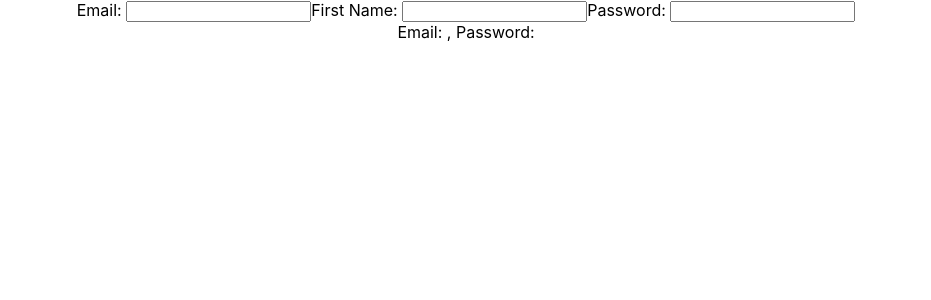
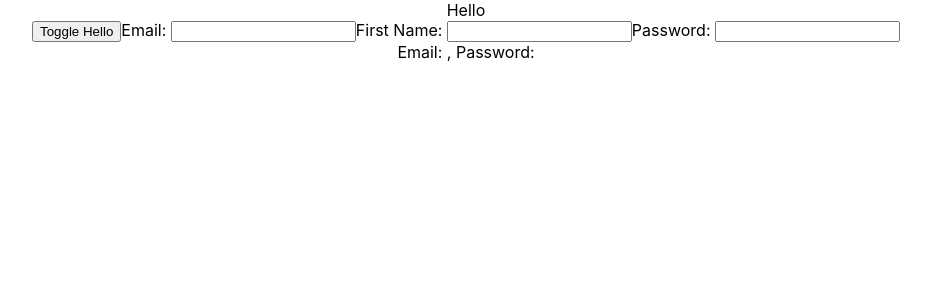
Before and after one commit to nilanshu96/react-hooks-tutorial, a React (Create React App) app: page / in a window 1280 px wide. Shown: the top 300 px of the page, without its empty margins (174-1105 px from the left). Built offline with nearby package versions, Linux system fonts and the light colour scheme.

Commit message:
tested and added info on cleanup function

```diff
--- a/src/App.js
+++ b/src/App.js
@@ -1,18 +1,25 @@
-import { useEffect } from 'react';
+import { useEffect, useState } from 'react';
 import useForm from './useForm';
+import Hello from './Hello';
 
 import './App.css';
 
 function App() {
 
   const [values, handleChange] = useForm({ email: "", password: "", firstName: "" });
+  const [showHellow, toggleHello] = useState(true);
 
   useEffect(() => {
     console.log("render");
-  }, []);
+    return(() => {
+      console.log("re-render / unmount");
+    })
+  }, [values.email]);
 
   return (
     <div className="App">
+      {showHellow && <Hello/>}
+      <button onClick={() => toggleHello(!showHellow)}>Toggle Hello</button>
       Email: <input name="email" value={values.email} onChange={handleChange}></input>
       First Name: <input name="firstName" value={values.firstName} onChange={handleChange}></input>
       Password: <input type="password" name="password" value={values.password} onChange={handleChange}></input>
--- /dev/null
+++ b/src/Hello.js
@@ -0,0 +1,16 @@
+import { useEffect } from 'react';
+
+const Hello = () => {
+
+    useEffect(() => {
+        return () => {
+            console.log("hello unmounted");
+        }
+    }, []);
+
+    return (
+        <div>Hello</div>
+    )
+}
+
+export default Hello;
```
Also changed, not shown: 1 other file (tests, documents, lock files or other folders).
